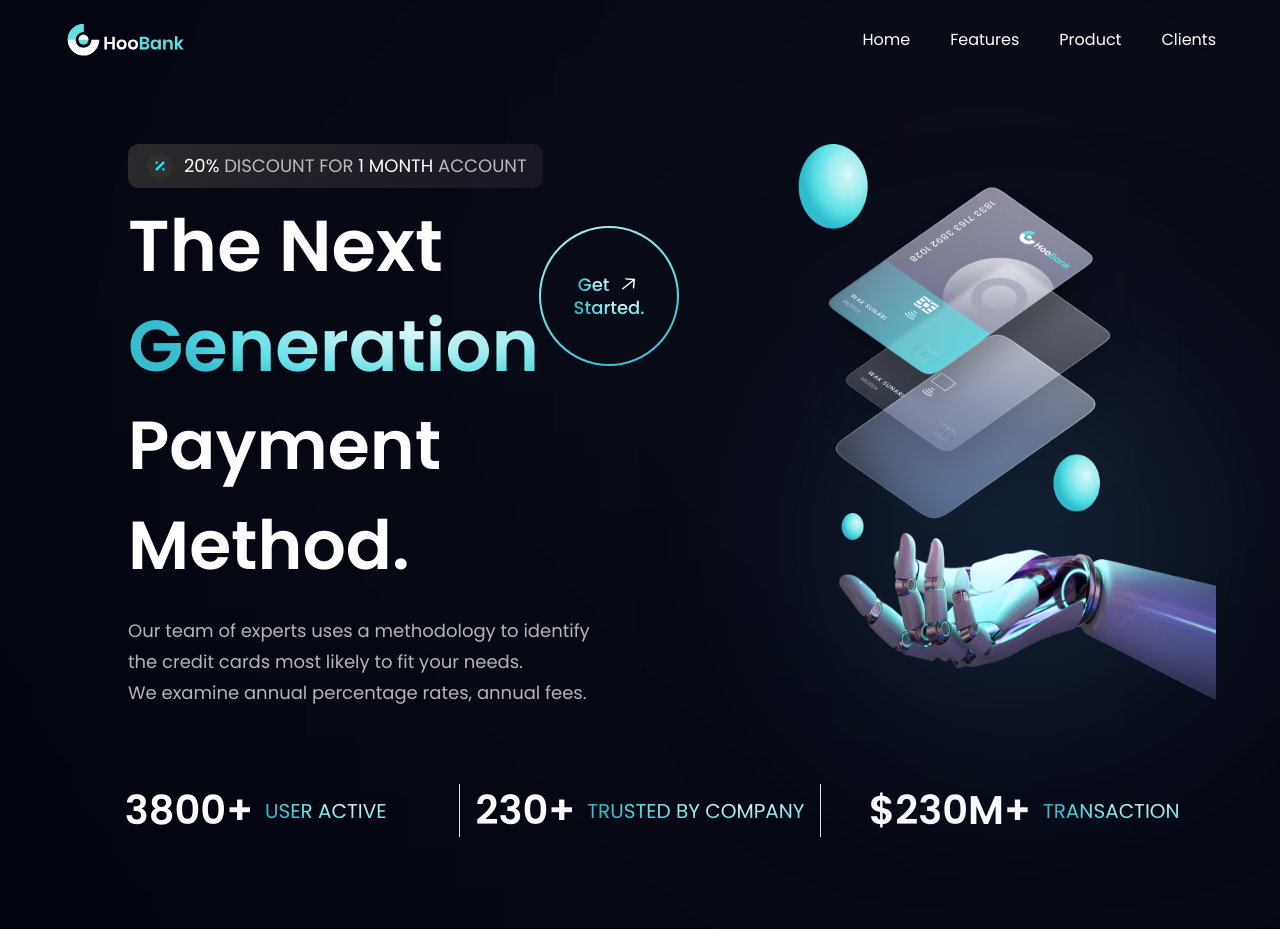
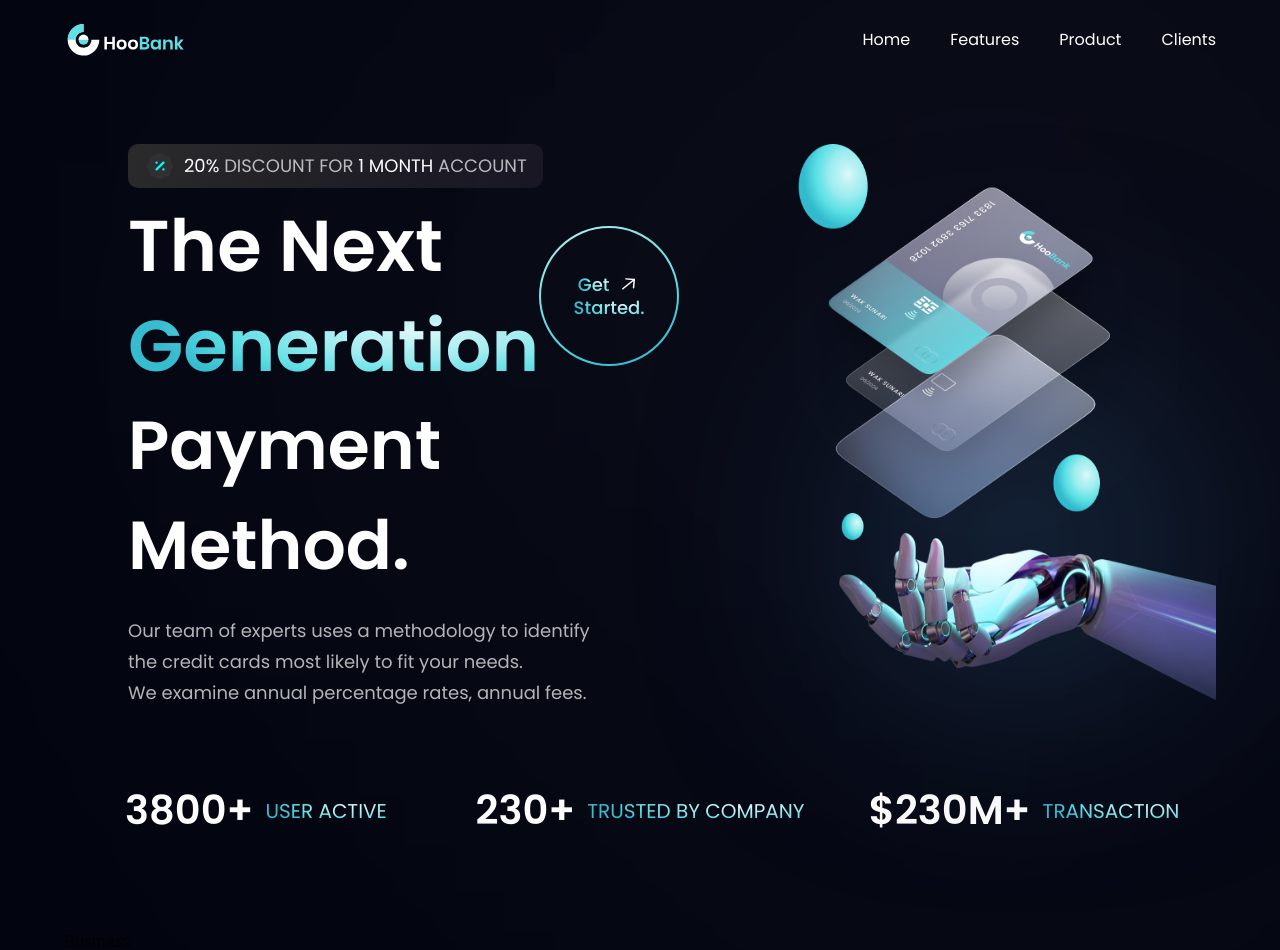
Before and after one commit to TuanNguyen0915/bank_app, a React (Vite) app: page / in a window 1280 px wide. Shown: the top 950 px of the page. Before the commit the page ends 929 px from the top, so only its background shows below. Built offline with nearby package versions, Linux system fonts and the light colour scheme.

Commit message:
edit stats styling

```diff
--- a/src/App.jsx
+++ b/src/App.jsx
@@ -31,6 +31,7 @@ const App = () => {
       <div className="bg-primary sm:px-16 px-6 flex justify-center items-center">
         <div className="xl:max-w-[1280px] w-full">
           <Stats />
+          <Business />
         </div>
       </div>
     </div>
--- a/src/components/Stats.jsx
+++ b/src/components/Stats.jsx
@@ -2,13 +2,13 @@ import { stats } from "../constants"
 
 const Stats = () => {
   return (
-    <section className="flex justify-center items-center flex-wrap sm:mb-20 mb-6">
+    <section className="flex sm:flex-row  flex-col justify-center items-center flex-wrap sm:mb-20 mb-6">
       {stats.map((stat) => (
         <div
           key={stat.id}
-          className={`flex-1 flex justify-center items-center m-3 ${
-            stat.id === "stat-2" ? `border-l-[1px] border-r-[1px]` : ``
-          } `}
+          className={`flex-1 flex justify-center items-center m-3 xs:${
+            stat.id === "stat-2" ? "" : "border-l-[1px]"
+          } xs:${stat.id === "stat-2" ? "" : "border-r-[1px]"}`}
         >
           <h4 className="font-poppins font-semibold xs:text-[40px] text-[30px] xs:leading-[53px] leading-[43px] text-white">
             {stat.value}
```
